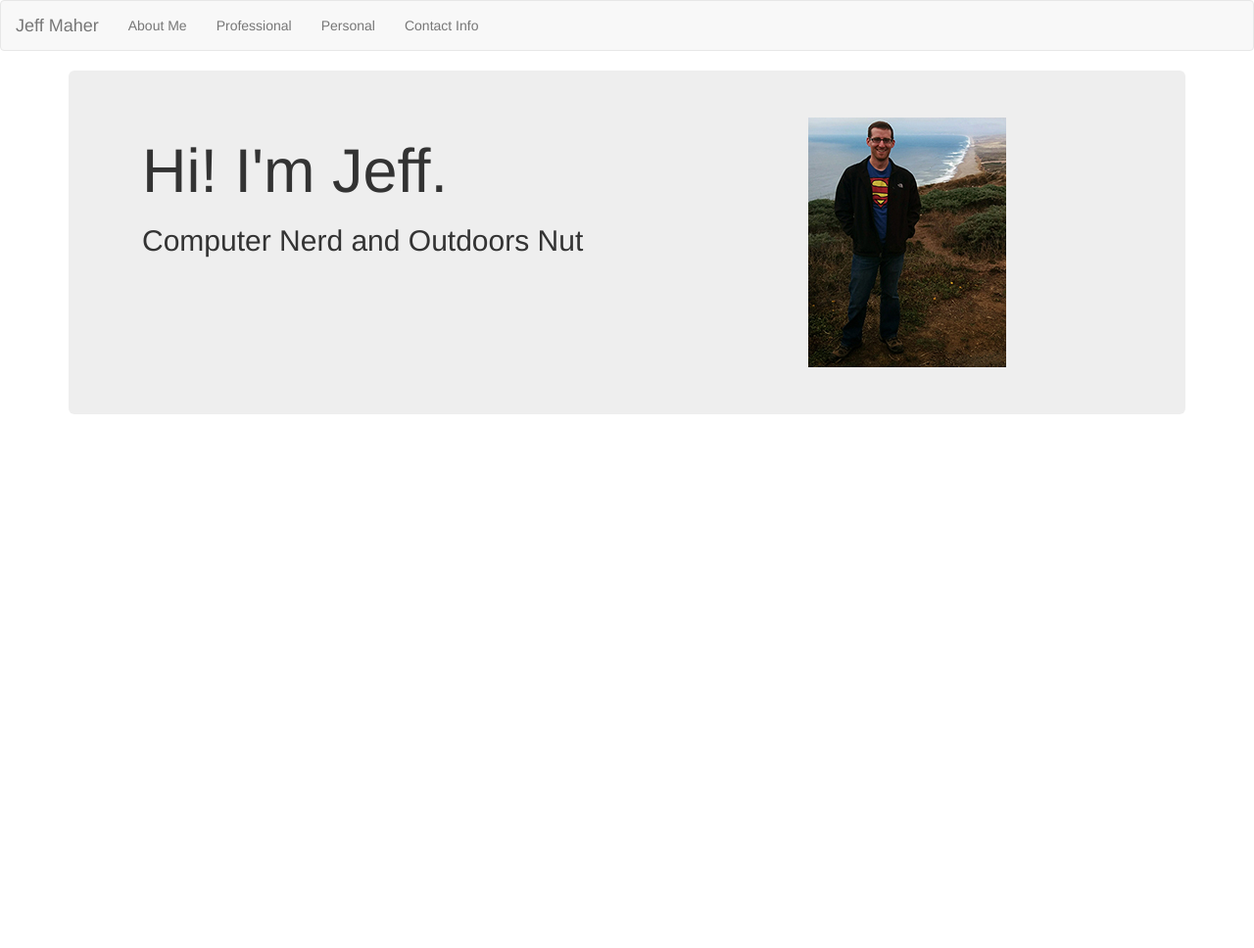
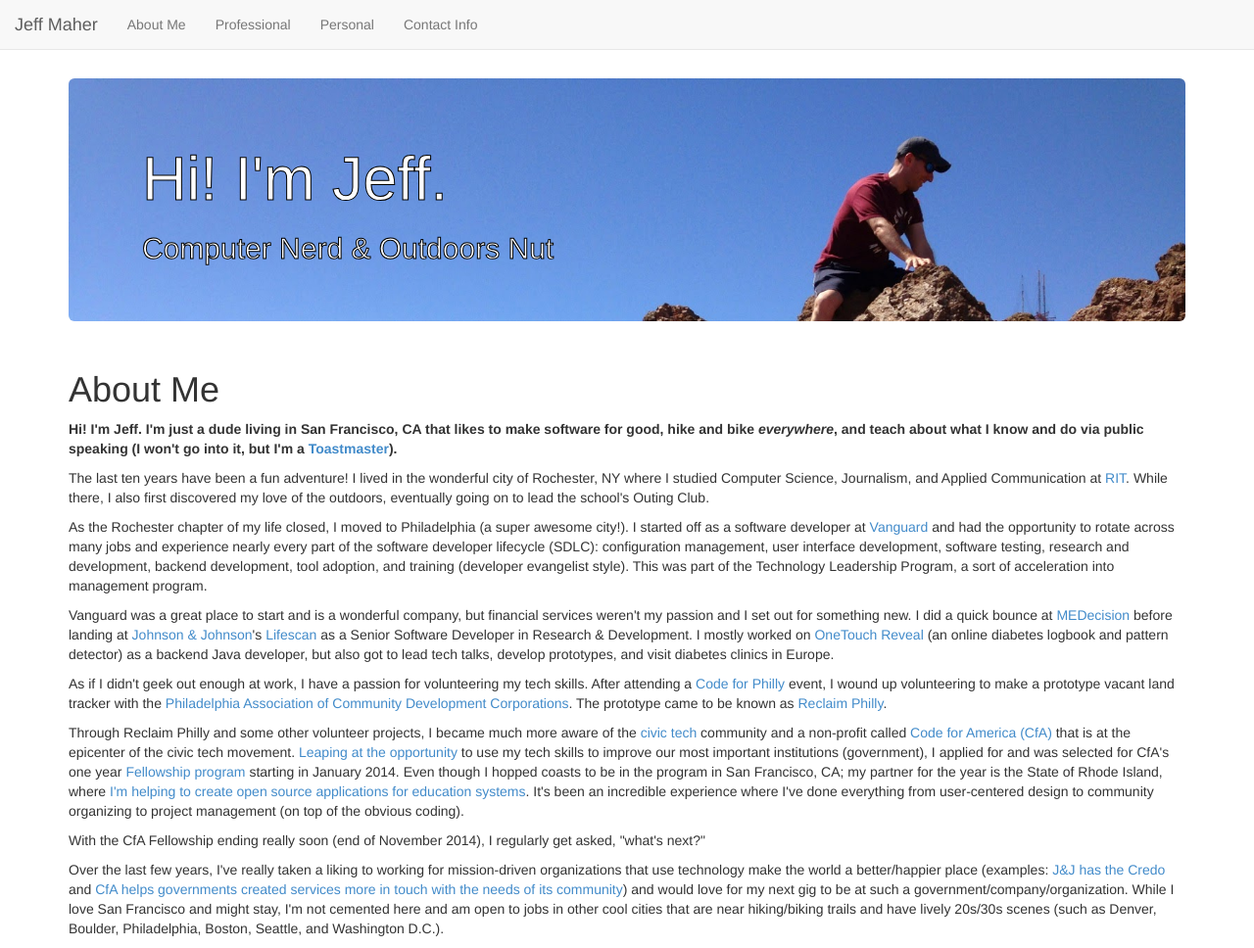
Before and after one commit to jeffmaher/jeffmaher.me, a plain HTML site: page index.html in a window 1280 px wide. Shown: the whole page at 98% size. Before the commit the page ends 800 px from the top, so only its background shows below. Drawn offline with nearby package versions, Linux system fonts and the light colour scheme.

Commit message:
Added About Me section

```diff
--- a/index.html
+++ b/index.html
@@ -10,6 +10,7 @@
 
 	    <!-- Bootstrap -->
 	    <link href="css/bootstrap.min.css" rel="stylesheet">
+	    <link href="css/style.css" rel="stylesheet">
 
 	    <!-- HTML5 Shim and Respond.js IE8 support of HTML5 elements and media queries -->
 	    <!-- WARNING: Respond.js doesn't work if you view the page via file:// -->
@@ -22,7 +23,9 @@
 
 	<body>
 
-		<nav class="navbar navbar-default" role="navigation">
+		<br/><br/><br/><br/>
+
+		<nav class="navbar navbar-default navbar-fixed-top" role="navigation">
 			<div class="container-fluid">
 			    <div class="navbar-header">
 			    	<button type="button" class="navbar-toggle collapsed" data-toggle="collapse" data-target="#bs-example-navbar-collapse-1">
@@ -35,7 +38,7 @@
 		      	</div>
   				<div class="collapse navbar-collapse" id="bs-example-navbar-collapse-1">
 					<ul class="nav navbar-nav">
-						<li><a href="#summary">About Me</a></li>
+						<li><a href="#about">About Me</a></li>
 						<li><a href="#professional">Professional</a></li>
 						<li><a href="#personal">Personal</a></li>
 						<li><a href="#contact_info">Contact Info</a></li>
@@ -45,24 +48,52 @@
 		</nav>
 
 		<div class="container">
-			<div class="jumbotron">
+			<div class="jumbotron" id="intro-header">
 				<div class="container">
 					<div class="row">
 						<div class="col-md-8">
 							<h1>Hi! I'm Jeff.</h1>
-							<h2>Computer Nerd and Outdoors Nut</h2>
+							<h2>Computer Nerd &amp; Outdoors Nut</h2>
 						</div>
-						<div class="col-md-4 hidden-sm">
-							<img src="img/jm_at_point_reyes.jpg"/>
-						</div>
-
-
 					</div>
 				</div>
 			</div>
 		</div>
 
-		<div class="container">
+
+
+		<div id="about" class="container">
+
+			<h1>About Me</h1>
+
+			<p>
+				<strong>
+					Hi! I'm Jeff. I'm just a dude living in San Francisco, CA that likes to make software for good, hike and bike
+					<em>everywhere</em>, and teach about what I know and do via public speaking (I won't go into it, but I'm a <a href="http://toastmasters.org" target="_new">Toastmaster</a>).
+				</strong>
+			</p>
+
+			<p>
+				The last ten years have been a fun adventure! I lived in the wonderful city of Rochester, NY where I studied Computer Science, Journalism, and Applied Communication at <a href="http://rit.edu" target="_new">RIT</a>. While there, I also first discovered my love of the outdoors, eventually going on to lead the school's Outing Club.
+			</p>
+			<p>
+				As the Rochester chapter of my life closed, I moved to Philadelphia (a super awesome city!). I started off as a software developer at <a href="http://vanguard.com" target="_new">Vanguard</a> and had the opportunity to rotate across many jobs and experience nearly every part of the software developer lifecycle (SDLC): configuration management, user interface development, software testing, research and development, backend development, tool adoption, and training (developer evangelist style). This was part of the Technology Leadership Program, a sort of acceleration into management program.
+			</p>
+			<p>
+				Vanguard was a great place to start and is a wonderful company, but financial services weren't my passion and I set out for something new. I did a quick bounce at <a href="http://medecision.com" target="_new">MEDecision</a> before landing at <a href="http://jnj.com" target="_new">Johnson &amp; Johnson</a>'s <a href="http://lifescan.com" target="_new">Lifescan</a> as a Senior Software Developer in Research &amp; Development. I mostly worked on <a href="http://reveal.onetouch.ca" target="_new">OneTouch Reveal</a> (an online diabetes logbook and pattern detector) as a backend Java developer, but also got to lead tech talks, develop prototypes, and visit diabetes clinics in Europe.
+			</p>
+			<p>
+				As if I didn't geek out enough at work, I have a passion for volunteering my tech skills. After attending a <a href="http://codeforphilly.org" target="_new">Code for Philly</a> event, I wound up volunteering to make a prototype vacant land tracker with the <a href="http://pacdc.org" target="_new">Philadelphia Association of Community Development Corporations</a>. The prototype came to be known as <a href="http://reclaimphilly.org">Reclaim Philly</a>.
+			</p>
+			<p>
+				Through Reclaim Philly and some other volunteer projects, I became much more aware of the <a href="http://www.knightfoundation.org/features/civictech/" target="_new">civic tech</a> community and a non-profit called <a href="http://codeforamerica.org" target="_new">Code for America (CfA)</a> that is at the epicenter of the civic tech movement. <a href="http://www.codeforamerica.org/blog/2014/06/12/jeff-maher-why-im-coding-for-america/" target="_new">Leaping at the opportunity</a> to use my tech skills to improve our most important institutions (government), I applied for and was selected for CfA's one year <a href="http://www.codeforamerica.org/about/fellowship/" target="_new">Fellowship program</a> starting in January 2014. Even though I hopped coasts to be in the program in San Francisco, CA; my partner for the year is the State of Rhode Island, where <a href="http://codeforamerica.github.io/ri-2014-mid-year-report/" target="_new">I'm helping to create open source applications for education systems</a>. It's been an incredible experience where I've done everything from user-centered design to community organizing to project management (on top of the obvious coding).
+			</p>
+			<p>
+				With the CfA Fellowship ending really soon (end of November 2014), I regularly get asked, "what's next?"
+			</p>
+			<p>
+				Over the last few years, I've really taken a liking to working for mission-driven organizations that use technology make the world a better/happier place (examples: <a href="http://www.jnj.com/sites/default/files/pdf/jnj_ourcredo_english_us_8.5x11_cmyk.pdf" target="_new">J&amp;J has the Credo</a> and <a href="http://www.codeforamerica.org/about/" target="_new">CfA helps governments created services more in touch with the needs of its community</a>) and would love for my next gig to be at such a government/company/organization. While I love San Francisco and might stay, I'm not cemented here and am open to jobs in other cool cities that are near hiking/biking trails and have lively 20s/30s scenes (such as Denver, Boulder, Philadelphia, Boston, Seattle, and Washington D.C.).
+			</p>
 		</div>
 
 
```
